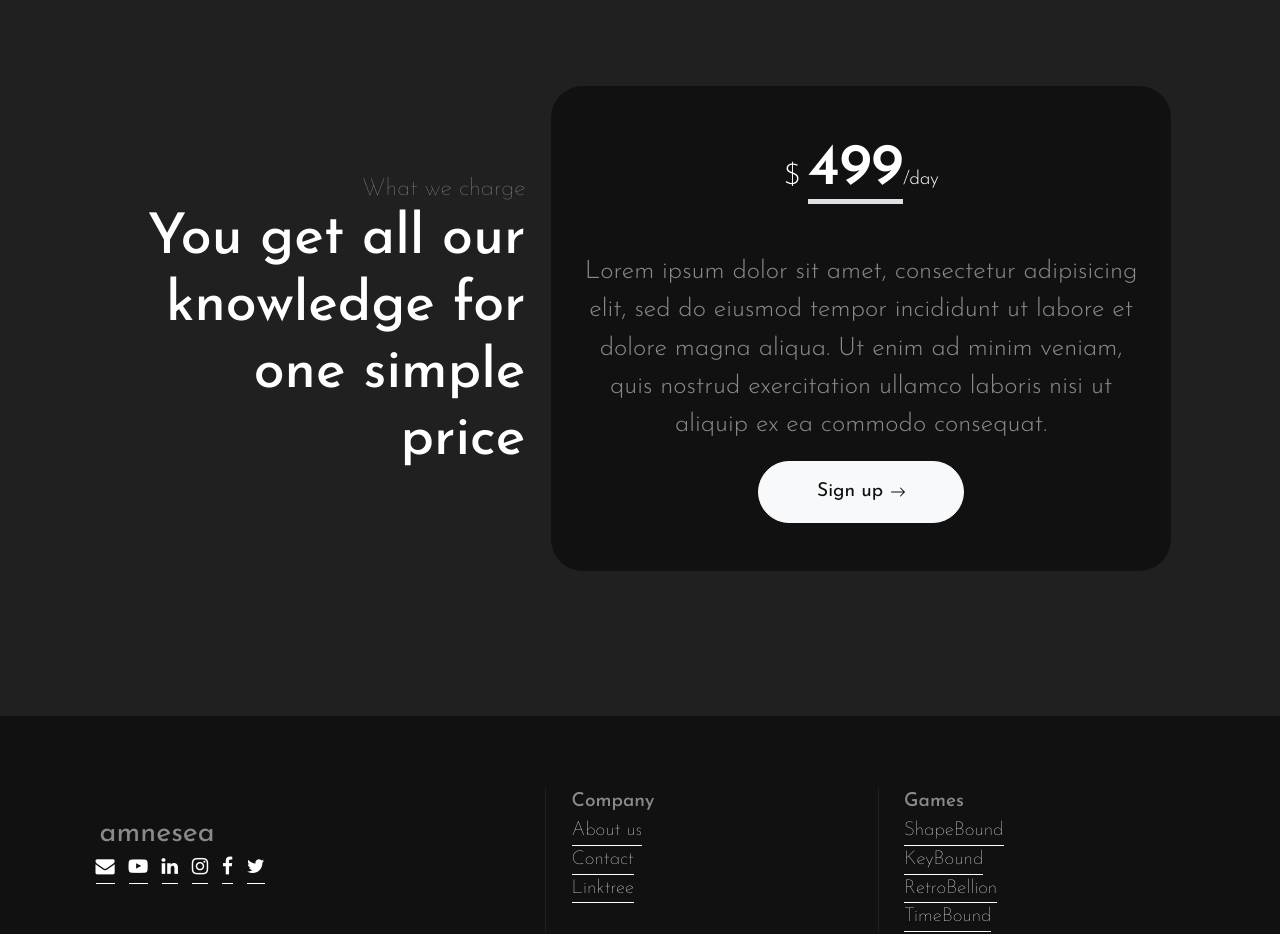
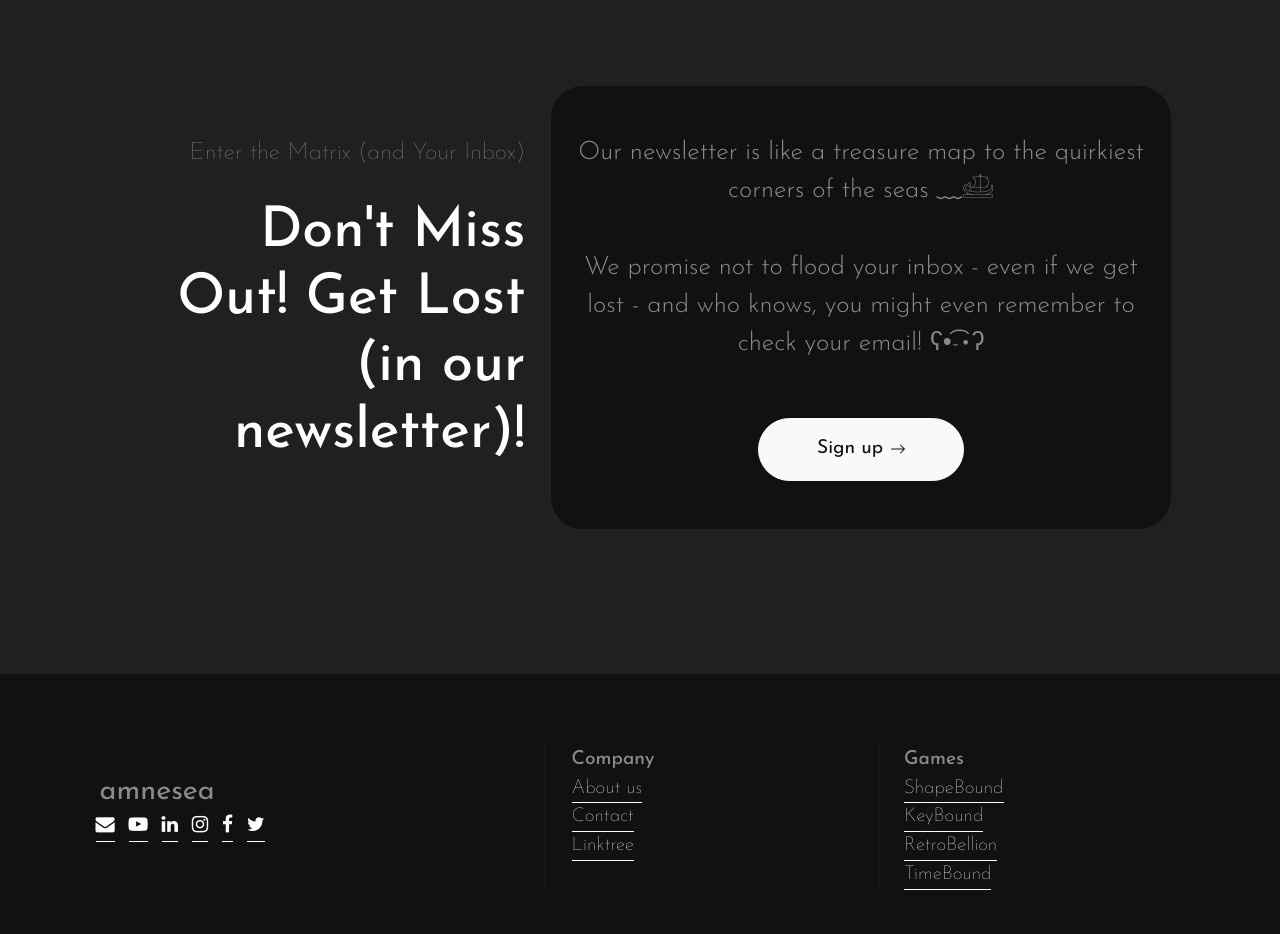
Before and after one commit to Amnesea/amnesea.github.io, a plain HTML site: page index.html in a window 1280 px wide. Shown: the part 6300-7234 px from the top of the page. Drawn offline with Linux system fonts and the light colour scheme.

Commit message:
Update Newsletter section

```diff
--- a/index.html
+++ b/index.html
@@ -772,17 +772,26 @@
       <div class="container px-vw-5 py-vh-5">
         <div class="row d-flex align-items-center">
           <div class="col-12 col-lg-5 text-center text-lg-end" data-aos="zoom-in-right">
-            <span class="h5 text-secondary fw-lighter">What we charge</span>
-            <h2 class="display-4">You get all our knowledge for one simple price</h2>
+            <span class="h5 text-secondary fw-lighter">Enter the Matrix (and Your Inbox)</span>
+            <br><br>
+            <h2 class="display-4">Don't Miss Out! Get Lost
+              <br>(in our newsletter)!
+            </h2>
           </div>
           <div class="col-12 col-lg-7 bg-black rounded-5 py-vh-3 text-center my-5" data-aos="zoom-in-up">
-            <h2 class="display-huge mb-5">
+            <!-- <h2 class="display-huge mb-5">
               <span class="fs-4 me-2 fw-light">$</span><span class="border-bottom border-5">499</span><span
                 class="fs-6 fw-light">/day</span>
-            </h2>
-            <p class="lead text-secondary">Lorem ipsum dolor sit amet, consectetur adipisicing elit, sed do eiusmod
-              tempor incididunt ut labore et dolore magna aliqua. Ut enim ad minim veniam, quis nostrud exercitation
-              ullamco laboris nisi ut aliquip ex ea commodo consequat.</p>
+            </h2> -->
+            <p class="lead text-secondary">
+              Our newsletter is like a treasure map to the quirkiest corners of the
+              seas ﹏𓊝
+              <br><br>
+              We promise not to flood your inbox - even if we get lost - and who knows, you might even remember to check
+              your email! ʕ•͡-•ʔ
+              <br><br>
+            </p>
+            <!-- ! TODO: Add Microsoft Form URL!!! -->
             <a href="#" class="btn btn-xl btn-light">Sign up
               <svg xmlns="http://www.w3.org/2000/svg" width="16" height="16" fill="currentColor"
                 class="bi bi-arrow-right" viewBox="0 0 16 16">
```
